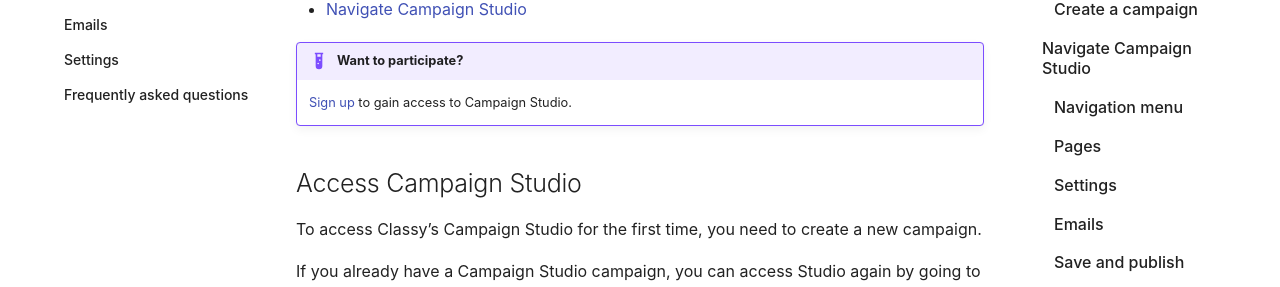
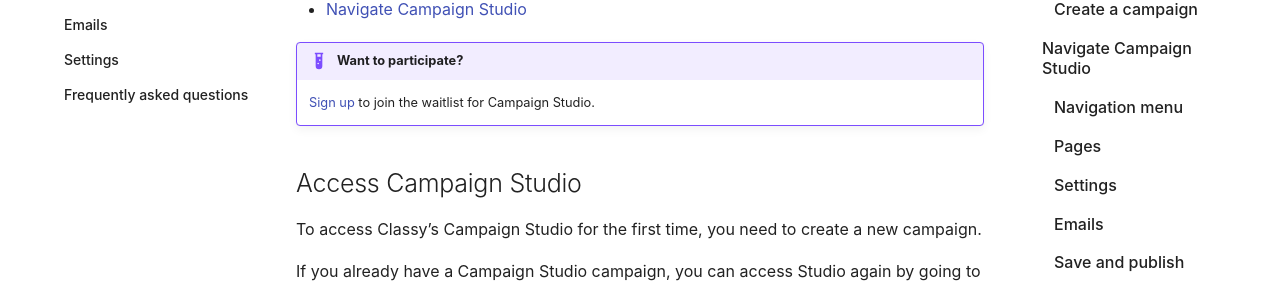
Before and after one commit to truj1ll0/mkdocs-help-center, an MkDocs documentation site: the page built from docs/campaign-studio/getting-started/intro-to-campaign-studio.md, in a window 1280 px wide and 900 px high, scrolled down 342 px. Shown: the part 165-452 px from the top of the window. Built offline with MkDocs 1.6.1 and Material for MkDocs 9.7.7, drawn with Linux system fonts in a browser that asks for light colours; some web fonts are replaced.

Commit message:
Add waitlist verbiage to sign up callout

```diff
--- a/docs/campaign-studio/getting-started/intro-to-campaign-studio.md
+++ b/docs/campaign-studio/getting-started/intro-to-campaign-studio.md
@@ -11,7 +11,7 @@
 
 !!! example "Want to participate?"
 
-    <a href="https://learn.classy.org/campaign-studio-early-access-sign-up.html">Sign up</a> to gain access to Campaign Studio.
+    <a href="https://learn.classy.org/campaign-studio-early-access-sign-up.html">Sign up</a> to join the waitlist for Campaign Studio.
 
 ## Access Campaign Studio
 
```
Also changed, not shown: docs/zapier-and-classy.md (+1 -1 lines).
